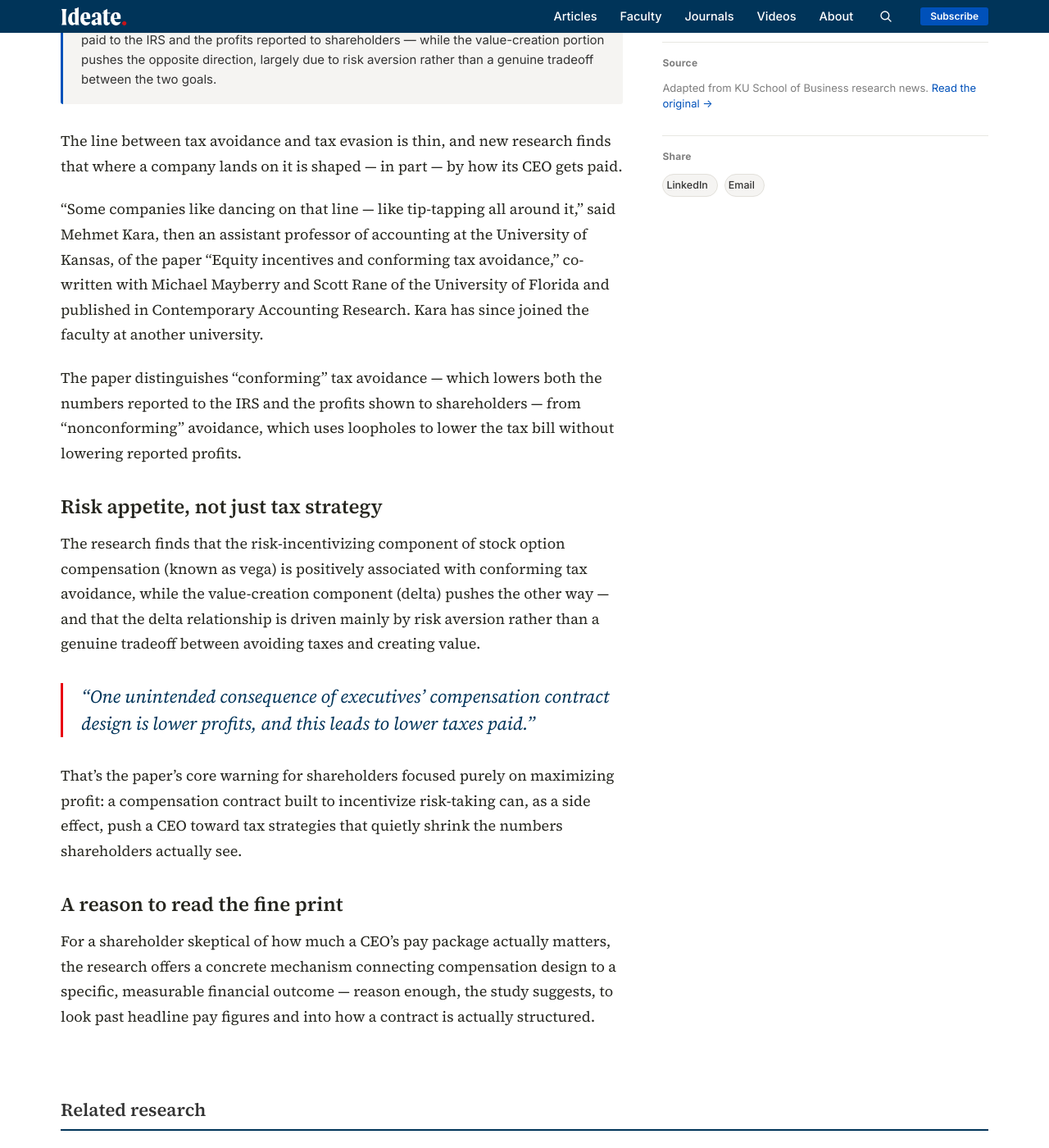
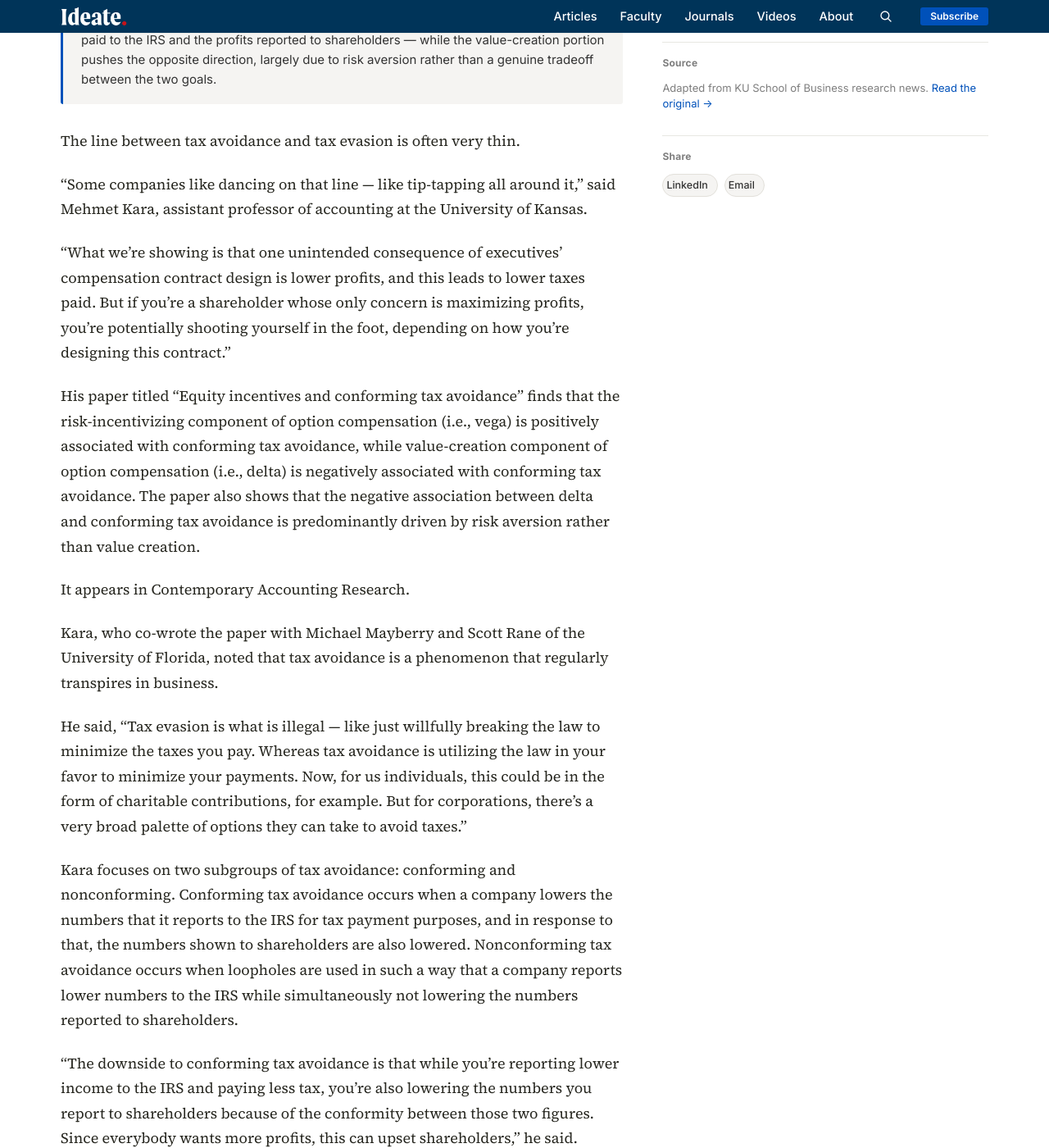
Before and after one commit to KUBschool/ideate, a Jekyll site: the page built from _articles/2023-04-04-executive-compensation-tax-avoidance.md, in a window 1280 px wide and 1400 px high, scrolled down 1010 px. Shown: the whole window at 82% size. Built offline with Jekyll 4.4.1, drawn with Linux system fonts in a browser that asks for light colours; some of the changed text lies outside the part shown.

Commit message:
Update Article “2023-04-04-executive-compensation-tax-avoidance”

```diff
--- a/_articles/2023-04-04-executive-compensation-tax-avoidance.md
+++ b/_articles/2023-04-04-executive-compensation-tax-avoidance.md
@@ -1,36 +1,55 @@
 ---
-title: "Executive compensation incentives influence firms' conforming tax avoidance, research finds"
-dek: "How a CEO's stock option package is structured shapes how aggressively a company avoids taxes — with a real cost to reported profits that shareholders may not expect."
+title: Executive compensation incentives influence firms' conforming tax avoidance
+dek: How a CEO's stock option package is structured shapes how aggressively a
+  company avoids taxes — with a real cost to reported profits that shareholders
+  may not expect.
 topic: finance
 faculty: []
-byline: "Mehmet Kara"
+byline: Mehmet Kara
 date: 2023-04-04
+image: /assets/uploads/taxes.jpeg
 image_tint: steam
 featured: false
-source_url: "https://business.ku.edu/news/article/2023/04/04/executive-compensation-incentives-influence-firms-conforming-tax-avoidance-research-finds"
-answer_box: >-
-  Research on executive compensation design finds that the risk-incentivizing
-  portion of a CEO's option pay is linked to more "conforming" tax
-  avoidance — lowering both the taxes paid to the IRS and the profits
-  reported to shareholders — while the value-creation portion pushes the
+source_url: https://business.ku.edu/news/article/2023/04/04/executive-compensation-incentives-influence-firms-conforming-tax-avoidance-research-finds
+answer_box: Research on executive compensation design finds that the
+  risk-incentivizing portion of a CEO's option pay is linked to more
+  "conforming" tax avoidance — lowering both the taxes paid to the IRS and the
+  profits reported to shareholders — while the value-creation portion pushes the
   opposite direction, largely due to risk aversion rather than a genuine
   tradeoff between the two goals.
+journal: Contemporary Accounting Research
+journal_url: https://onlinelibrary.wiley.com/doi/10.1111/1911-3846.12862
 ---
+The line between tax avoidance and tax evasion is often very thin.
 
-The line between tax avoidance and tax evasion is thin, and new research finds that where a company lands on it is shaped — in part — by how its CEO gets paid.
+“Some companies like dancing on that line — like tip-tapping all around it,” said Mehmet Kara, assistant professor of accounting at the University of Kansas.
 
-"Some companies like dancing on that line — like tip-tapping all around it," said Mehmet Kara, then an assistant professor of accounting at the University of Kansas, of the paper "Equity incentives and conforming tax avoidance," co-written with Michael Mayberry and Scott Rane of the University of Florida and published in Contemporary Accounting Research. Kara has since joined the faculty at another university.
+“What we’re showing is that one unintended consequence of executives’ compensation contract design is lower profits, and this leads to lower taxes paid. But if you’re a shareholder whose only concern is maximizing profits, you’re potentially shooting yourself in the foot, depending on how you’re designing this contract.”
 
-The paper distinguishes "conforming" tax avoidance — which lowers both the numbers reported to the IRS and the profits shown to shareholders — from "nonconforming" avoidance, which uses loopholes to lower the tax bill without lowering reported profits.
+His paper titled [“Equity incentives and conforming tax avoidance”](https://onlinelibrary.wiley.com/doi/10.1111/1911-3846.12862) finds that the risk-incentivizing component of option compensation (i.e., vega) is positively associated with conforming tax avoidance, while value-creation component of option compensation (i.e., delta) is negatively associated with conforming tax avoidance. The paper also shows that the negative association between delta and conforming tax avoidance is predominantly driven by risk aversion rather than value creation.
 
-## Risk appetite, not just tax strategy
+It appears in Contemporary Accounting Research.
 
-The research finds that the risk-incentivizing component of stock option compensation (known as vega) is positively associated with conforming tax avoidance, while the value-creation component (delta) pushes the other way — and that the delta relationship is driven mainly by risk aversion rather than a genuine tradeoff between avoiding taxes and creating value.
+Kara, who co-wrote the paper with Michael Mayberry and Scott Rane of the University of Florida, noted that tax avoidance is a phenomenon that regularly transpires in business.
 
-> "One unintended consequence of executives' compensation contract design is lower profits, and this leads to lower taxes paid."
+He said, “Tax evasion is what is illegal — like just willfully breaking the law to minimize the taxes you pay. Whereas tax avoidance is utilizing the law in your favor to minimize your payments. Now, for us individuals, this could be in the form of charitable contributions, for example. But for corporations, there’s a very broad palette of options they can take to avoid taxes.”
 
-That's the paper's core warning for shareholders focused purely on maximizing profit: a compensation contract built to incentivize risk-taking can, as a side effect, push a CEO toward tax strategies that quietly shrink the numbers shareholders actually see.
+Kara focuses on two subgroups of tax avoidance: conforming and nonconforming. Conforming tax avoidance occurs when a company lowers the numbers that it reports to the IRS for tax payment purposes, and in response to that, the numbers shown to shareholders are also lowered. Nonconforming tax avoidance occurs when loopholes are used in such a way that a company reports lower numbers to the IRS while simultaneously not lowering the numbers reported to shareholders.
 
-## A reason to read the fine print
+“The downside to conforming tax avoidance is that while you’re reporting lower income to the IRS and paying less tax, you’re also lowering the numbers you report to shareholders because of the conformity between those two figures. Since everybody wants more profits, this can upset shareholders,” he said.
 
-For a shareholder skeptical of how much a CEO's pay package actually matters, the research offers a concrete mechanism connecting compensation design to a specific, measurable financial outcome — reason enough, the study suggests, to look past headline pay figures and into how a contract is actually structured.
+The researchers based their findings on executive compensation payouts. (Publicly traded companies must reveal their top five highest-paid executives, which in almost all instances includes the CEO, the CFO and the COO.)
+
+“We’re essentially looking at the publicly available compensation information for the CEOs of these companies, constructing our compensation metrics, then tying those metrics for the CEOs back to the financial performance of the firms,” he said.
+
+One factor that kept cropping up within how this data was analyzed was the element of risk.
+
+“Regardless of how risk-loving or risk-seeking an individual might be, a majority of the population is very risk-averse, even people like CEOs,” Kara said. “A part of option compensation can be designed to incentivize risk-taking activities because companies don’t want to play it completely safe.”
+
+He found that portion of option compensation tied to risk leads to higher conforming tax avoidance.
+
+“Conforming tax avoidance is perceived to be risky. Reporting lower numbers to the IRS for tax purposes is inherently risky, but when this conforms with the lower number that you report to your shareholders, the perceived risk increases, which is why we see this association between conforming tax avoidance and this risk metric,” he said.
+
+A native of Trabzon, Turkey, Kara has been with KU since 2019. He primarily focuses on tax research as part of the university’s accounting academic area. He asserts the unifying theme amongst all his work is “what influences people to behave a certain way.”
+
+“It is important to think of not only the direct effects that an executive compensation contract could have but the unintended ones,” Kara said. “If you’re a shareholder of a company, you might want to dig deeper into the compensation contract of your CEO to see how that could influence some of the behavior of the person who is running the company.”
```
Also changed, not shown: assets/uploads/taxes.jpeg (added).
